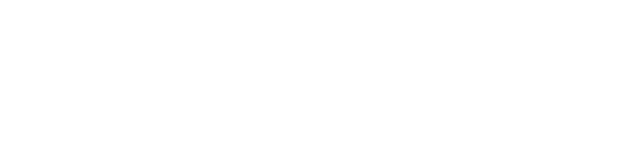
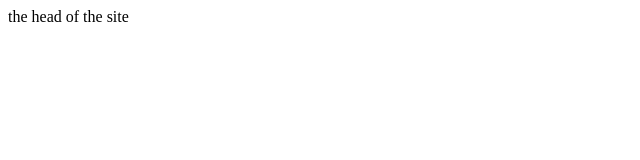
Before and after one commit to medoum/test-javascript, a plain HTML site: page index.html in a window 1280 px wide. Shown: the whole page, without its empty margins (0-640 px from the left). Drawn offline with Linux system fonts and the light colour scheme.

Commit message:
new commit

```diff
--- a/index.html
+++ b/index.html
@@ -10,7 +10,7 @@
 <body>
 <header>
         <div>
-
+                the head of the site
         </div>
 </header>
 
```
